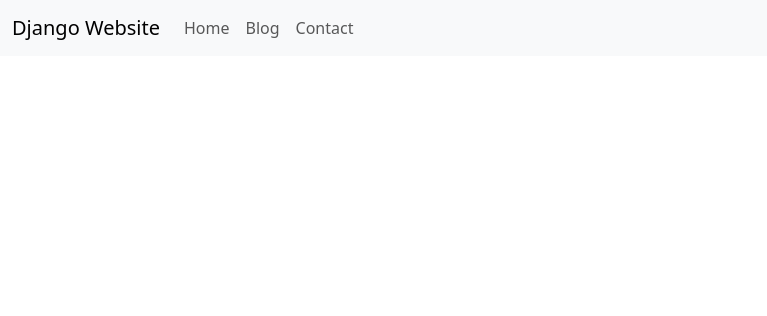
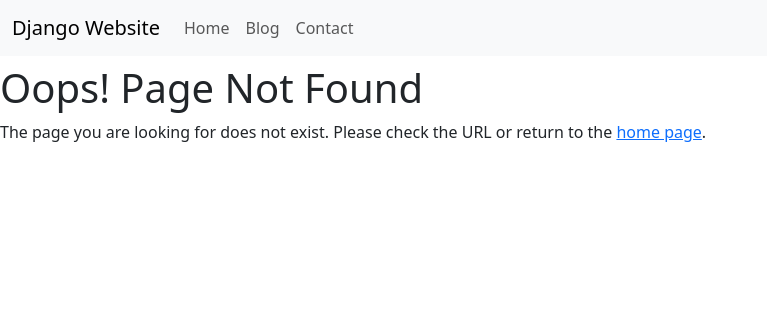
Before and after one commit to TekyUser/Django_HP10, a Django app: template Project/App/templates/pages/error.html in a window 1280 px wide. Shown: the top 316 px of the page, without its empty margins (0-767 px from the left). Run offline with Django 5.2, Linux system fonts and the light colour scheme; the template is opened without the code that fills it, so the values that code supplies are empty; some libraries are stand-ins or nearby versions.

Commit message:
some little change

```diff
--- a/Project/App/templates/pages/error.html
+++ b/Project/App/templates/pages/error.html
@@ -2,4 +2,7 @@
 {% block title %}Error{% endblock %}
 {% block content %}
 <h3>{{ message }}</h3>
+<h1>Oops! Page Not Found</h1>
+<p>The page you are looking for does not exist. Please check the URL or return to the <a href="/">home page</a>.</p>
+
 {% endblock %}
```
Also changed, not shown: Project/App/views.py (line endings or trailing spaces), Project/db.sqlite3.
